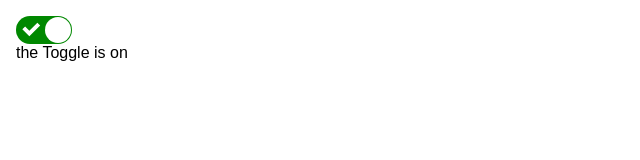
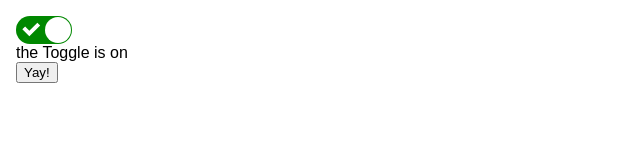
Before and after one commit to aarosil/react-component-patterns-training, a React (Create React App) app: page / in a window 1280 px wide. Shown: the top 160 px of the page, without its empty margins (0-640 px from the left). Built offline with nearby package versions, Linux system fonts and the light colour scheme.

Commit message:
convert toggle to basic compound component

```diff
--- a/src/App.js
+++ b/src/App.js
@@ -8,11 +8,16 @@ class App extends Component {
     return (
       <div className='App'>
 
-        <Toggle onChange={on => this.setState({on})}/>
+        <Toggle onChange={on => this.setState({on})}>
+          <Toggle.Button />
+          <Toggle.OnText>the Toggle is on</Toggle.OnText>
+          <Toggle.OffText>the Toggle is off</Toggle.OffText>
+        </Toggle>
         {
-          this.state.on
-            ? 'the Toggle is on'
-            : 'the Toggle is off'
+          this.state.on &&
+            <div>
+              <button>Yay!</button>
+            </div>
         }
       </div>
     );
--- a/src/components/Toggle/Toggle.js
+++ b/src/components/Toggle/Toggle.js
@@ -1,5 +1,10 @@
 import React, { Component } from 'react'
 import Switch from 'react-switch'
+
+const ToggleOnText = ({on, children}) => on ? children : null
+const ToggleOffText = ({on, children}) => on ? null : children
+const ToggleButton = ({on, toggle}) =>
+  <Switch checked={on} onChange={toggle} />
 
 export default class Toggle extends Component {
   state = {
@@ -10,6 +15,10 @@ export default class Toggle extends Component {
     onChange: () => {}
   }
 
+  static OnText = ToggleOnText
+  static OffText = ToggleOffText
+  static Button = ToggleButton
+
   toggle = () => {
     this.setState(
       ({on}) => ({on: !on}),
@@ -18,10 +27,11 @@ export default class Toggle extends Component {
   }
 
   render() {
-    const { on } = this.state
-
-    return <Switch
-            checked={on}
-            onChange={this.toggle} />
+    return React.Children.map(this.props.children, child =>
+      React.cloneElement(child, {
+        on: this.state.on,
+        toggle: this.toggle
+      })
+    )
   }
 }
```
